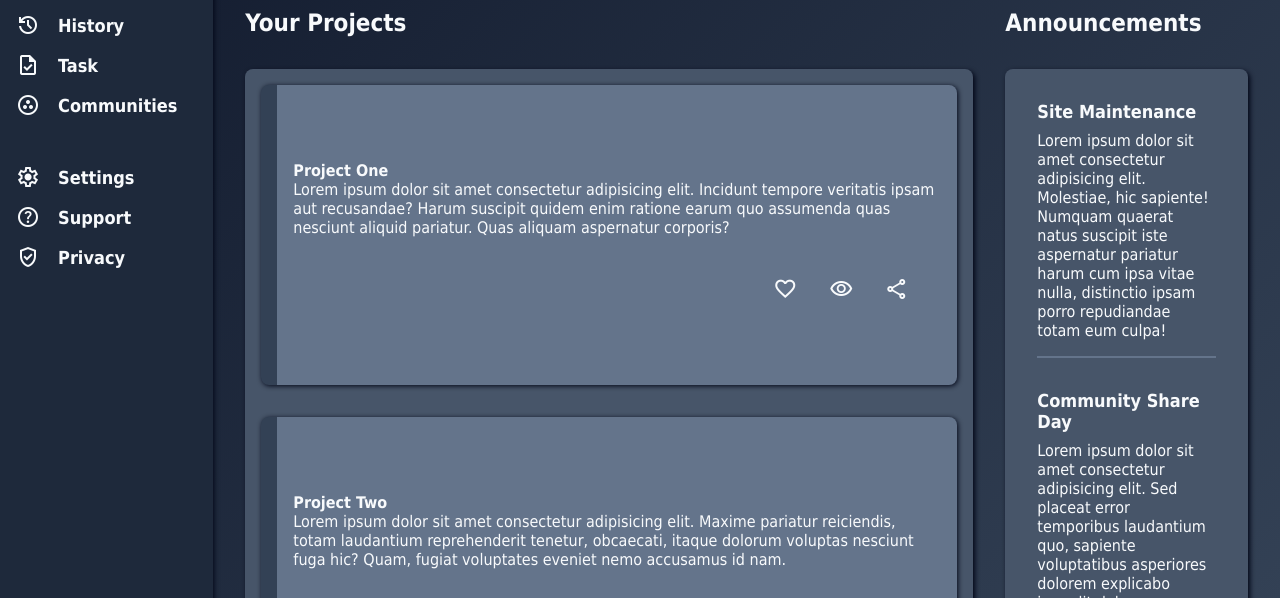
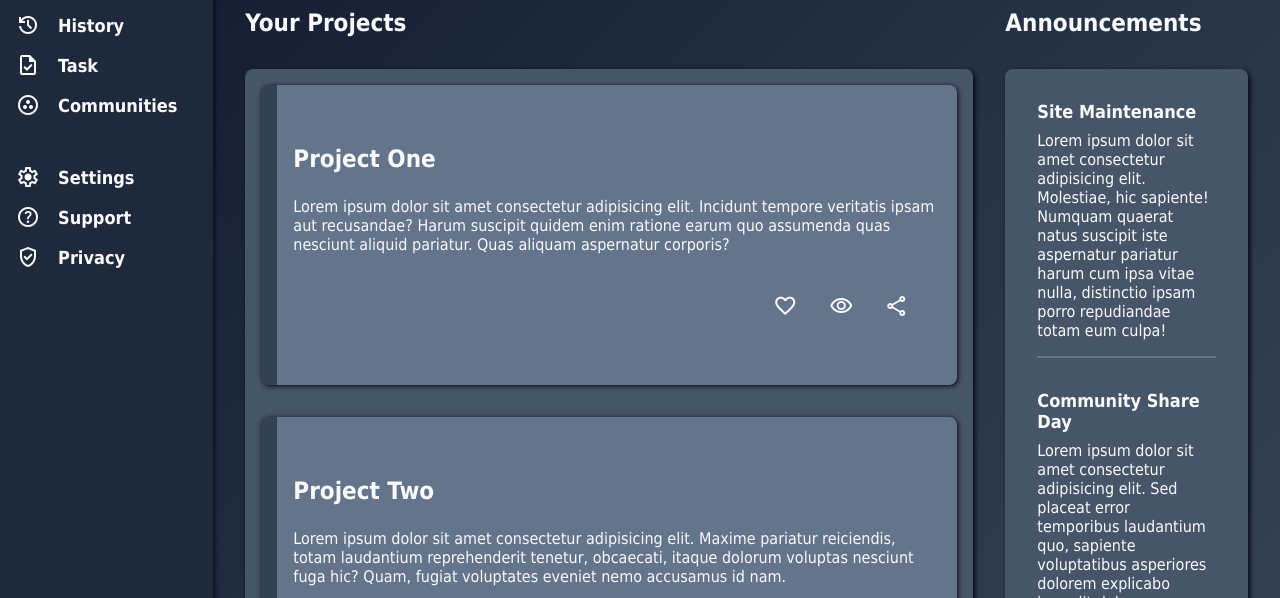
Before and after one commit to eeeeaa/admin-dashboard, a plain HTML site: page index.html in a window 1280 px wide. Shown: the part 199-797 px from the top of the page. Drawn offline with nearby package versions, Linux system fonts and the light colour scheme; a web font is replaced by a local one.

Commit message:
Change card title size

```diff
--- a/css/style.css
+++ b/css/style.css
@@ -253,6 +253,11 @@ a:hover {
     justify-content: center;
 }
 
+.container .content .projects .project-card .card-title {
+    font-size: x-large;
+    margin-bottom: 1em;
+}
+
 .container .content .projects .project-card .action-bar {
     margin-top: 2em;
     align-self: flex-end;
```
